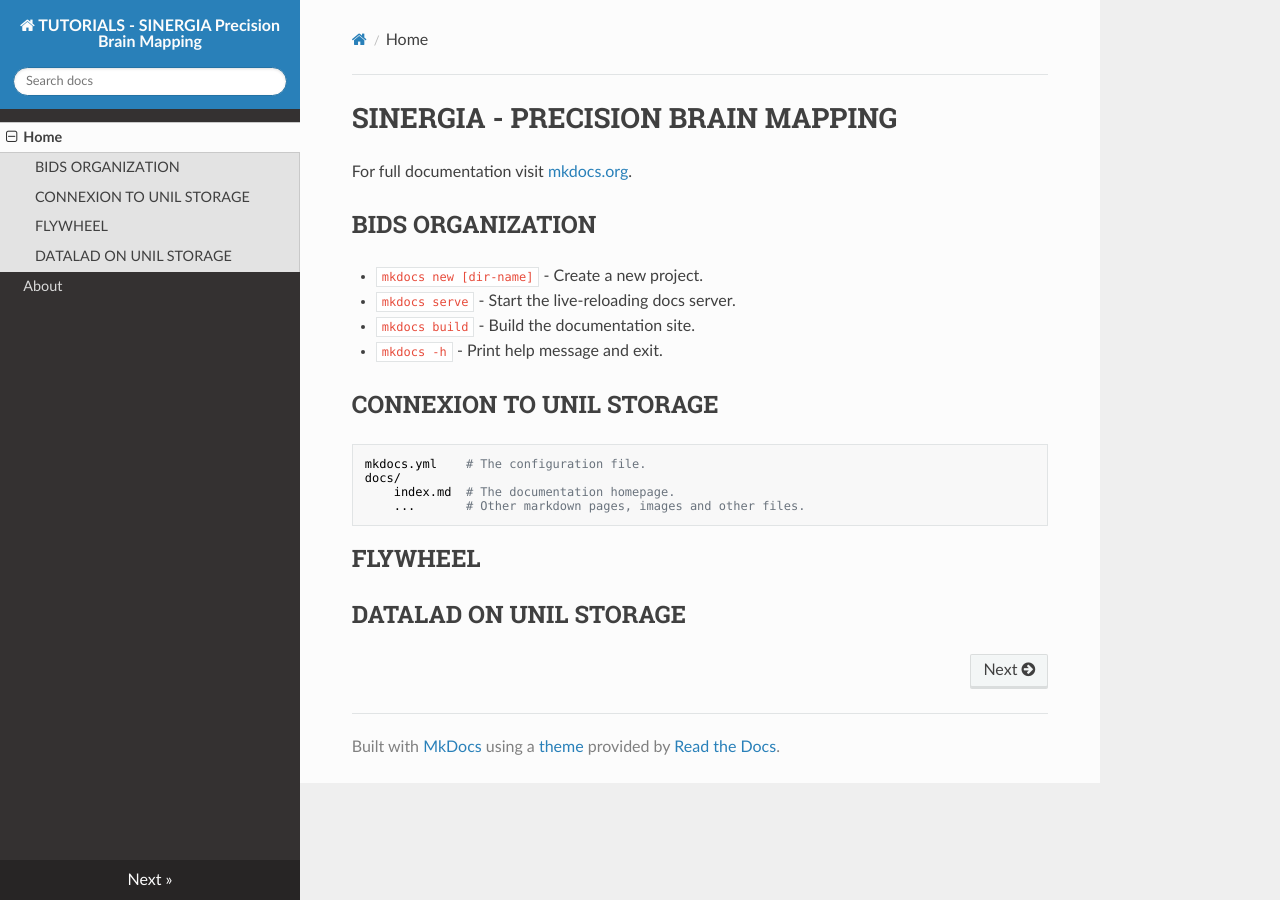
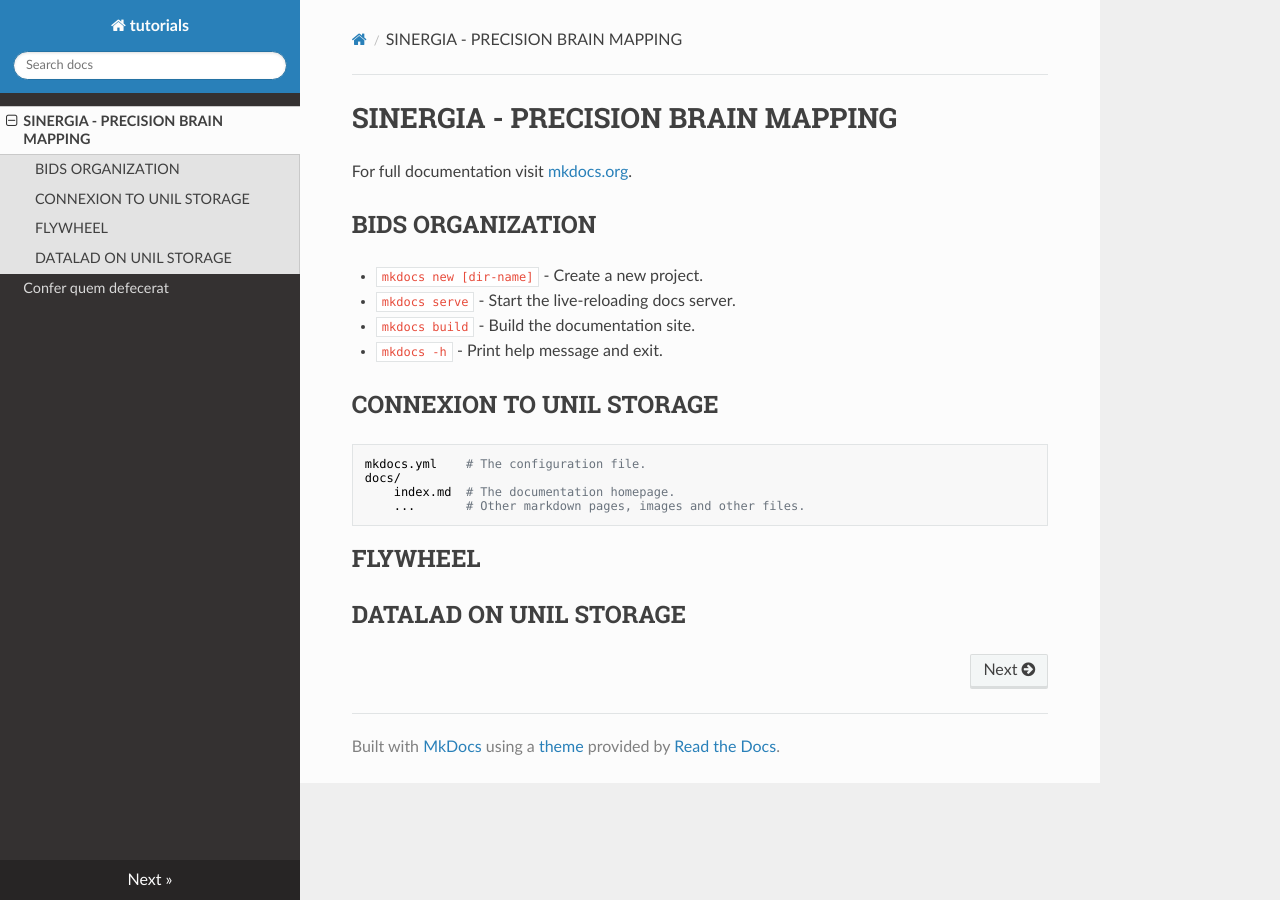
Before and after one commit to Sinergia-Consortium-Precision-Mapping/tutorials, an MkDocs documentation site: the page built from docs/index.md, in a window 1280 px wide. Built offline with MkDocs 1.6.1, drawn with Linux system fonts in a browser that asks for light colours; nearby versions of some CDN libraries; some of the changed lines change nothing that is shown.

Commit message:
update mkdocs.yml

```diff
--- a/mkdocs.yml
+++ b/mkdocs.yml
@@ -1,6 +1,3 @@
-site_name: TUTORIALS - SINERGIA Precision  Brain Mapping
+site_name: tutorials
 site_url: https://sinergia-consortium-precision-mapping.github.io/tutorials
-nav:
-  - Home: 'index.md'
-  - About: 'about.md'
 theme: readthedocs
```
